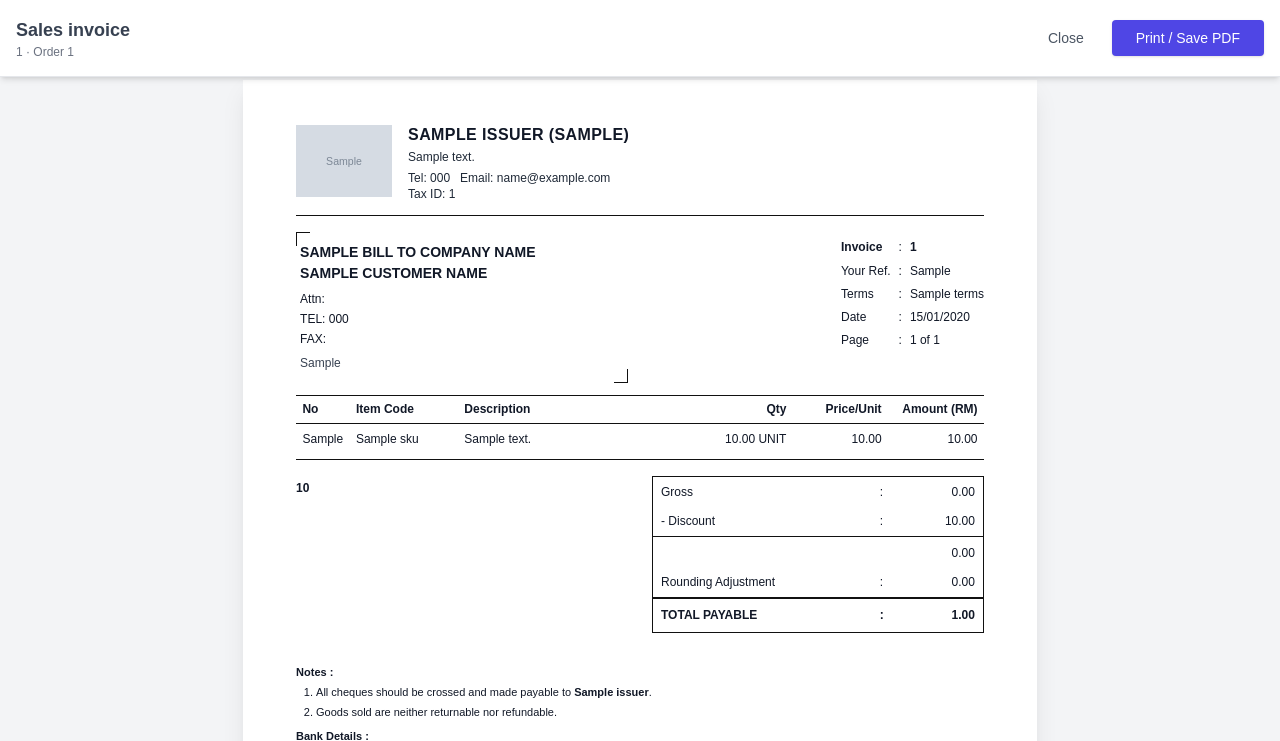
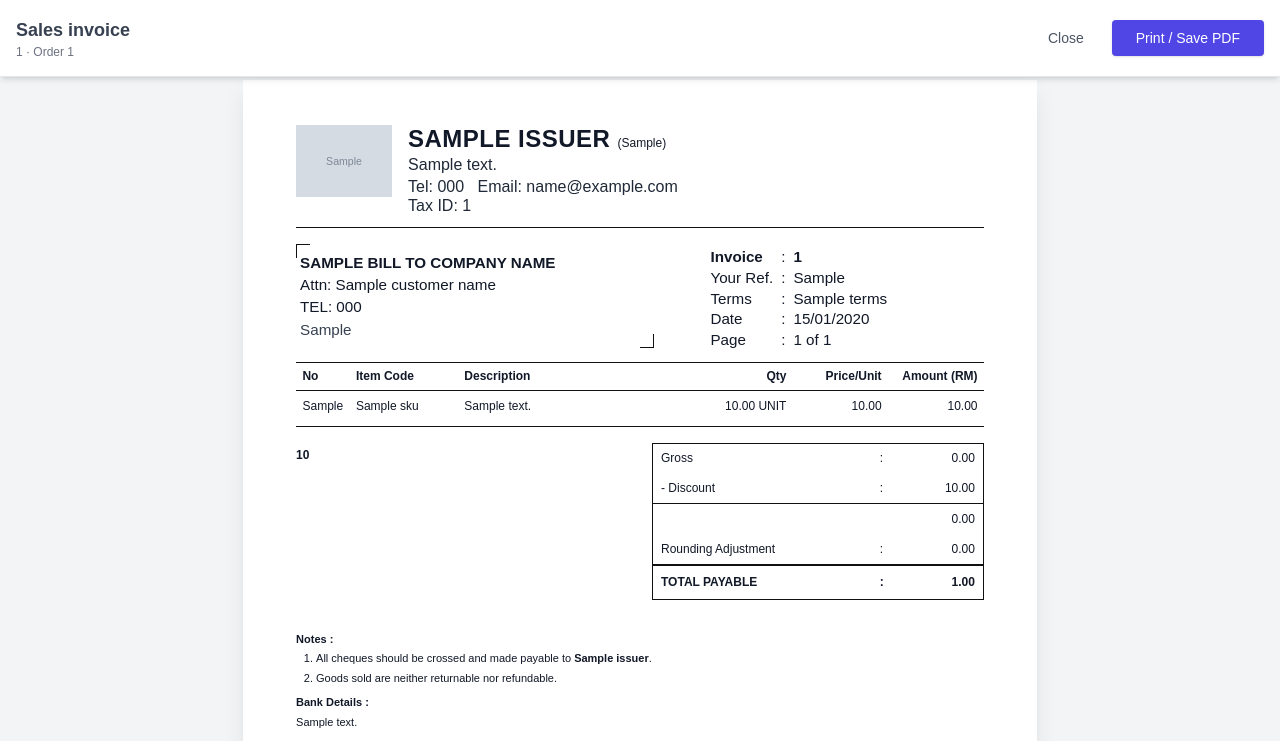
Before and after one commit to chloekoo-kky/distributorplatform, a Django app: template app/order/templates/order/sales_invoice_print.html in a window 1280 px wide. Shown: the top 741 px of the page. Run offline with Django 4.2, Linux system fonts and the light colour scheme; the template is opened without the code that fills it: most values are stand-ins (such as "Sample title", 1, 10 or a date in 2020); grey boxes marked "Sample" are stand-in pictures; some libraries are stand-ins or nearby versions.

Commit message:
invoice font adjust

```diff
--- a/app/order/templates/order/sales_invoice_print.html
+++ b/app/order/templates/order/sales_invoice_print.html
@@ -54,10 +54,43 @@
             object-fit: contain;
             object-position: left top;
         }
+        .issuer-name {
+            font-size: 1.5rem;
+            font-weight: 700;
+            text-transform: uppercase;
+            line-height: 1.15;
+            letter-spacing: 0.02em;
+            margin: 0;
+        }
+        .issuer-reg-no {
+            font-size: 0.75rem;
+            font-weight: 400;
+            text-transform: none;
+            letter-spacing: normal;
+        }
+        .issuer-address,
+        .issuer-contact {
+            font-size: 1rem;
+            line-height: 1.2;
+            margin-top: 0.15rem;
+            color: #1f2937;
+        }
+        .customer-meta-row {
+            display: flex;
+            align-items: flex-start;
+            gap: 15mm;
+            margin-top: 1rem;
+            margin-bottom: 0.75rem;
+        }
         .customer-brackets {
             position: relative;
-            padding: 0.75rem 1rem 0.75rem 0.25rem;
-            min-height: 7.5rem;
+            flex: 0 1 52%;
+            max-width: 52%;
+            min-width: 0;
+            padding: 0.6rem 0.85rem 0.6rem 0.25rem;
+            min-height: 6.5rem;
+            font-size: 0.95rem;
+            line-height: 1.25;
         }
         .customer-brackets::before,
         .customer-brackets::after {
@@ -77,6 +110,20 @@
             bottom: 0;
             right: 0;
             border-width: 0 1.5px 1.5px 0;
+        }
+        .customer-brackets .party-title {
+            font-weight: 700;
+            text-transform: uppercase;
+            line-height: 1.2;
+            margin: 0;
+        }
+        .customer-brackets .party-line {
+            margin: 0.2rem 0 0;
+            line-height: 1.25;
+        }
+        .invoice-meta {
+            flex: 0 0 auto;
+            padding-top: 0.15rem;
         }
         .invoice-table th,
         .invoice-table td {
@@ -134,8 +181,9 @@
             padding-bottom: 0.4rem;
         }
         .meta-table td {
-            padding: 0.1rem 0;
-            font-size: 12px;
+            padding: 0.05rem 0;
+            font-size: 0.95rem;
+            line-height: 1.25;
             vertical-align: top;
         }
         .meta-table .meta-label {
@@ -180,13 +228,13 @@
                 {% endif %}
             </div>
             <div class="min-w-0 flex-1">
-                <h1 class="text-base font-bold uppercase leading-tight tracking-wide">
-                    {{ issuer.legal_name }}{% if issuer.registration_no %} ({{ issuer.registration_no }}){% endif %}
+                <h1 class="issuer-name">
+                    {{ issuer.legal_name }}{% if issuer.registration_no %} <span class="issuer-reg-no">({{ issuer.registration_no }})</span>{% endif %}
                 </h1>
                 {% if issuer.address %}
-                <p class="mt-1 whitespace-pre-line text-xs leading-snug text-gray-800">{{ issuer.address }}</p>
+                <p class="issuer-address whitespace-pre-line">{{ issuer.address }}</p>
                 {% endif %}
-                <div class="mt-1 text-xs leading-snug text-gray-800">
+                <div class="issuer-contact">
                     {% if issuer.phone %}<span>Tel: {{ issuer.phone }}</span>{% endif %}
                     {% if issuer.phone and issuer.email %} &nbsp;{% endif %}
                     {% if issuer.email %}<span>Email: {{ issuer.email }}</span>{% endif %}
@@ -196,23 +244,19 @@
         </div>
 
         {# --- Customer + meta --- #}
-        <div class="mt-4 mb-3 grid grid-cols-2 gap-6 items-start">
+        <div class="customer-meta-row">
             <div class="customer-brackets">
                 {% if bill_to_company_name %}
-                <p class="font-bold uppercase text-sm leading-tight">{{ bill_to_company_name }}</p>
-                <p class="mt-1 font-semibold uppercase text-sm leading-tight">{{ customer_name }}</p>
-                {% else %}
-                <p class="font-bold uppercase text-sm leading-tight">{{ customer_name }}</p>
+                <p class="party-title">{{ bill_to_company_name }}</p>
                 {% endif %}
-                <p class="mt-2 text-xs">Attn:</p>
-                <p class="mt-1 text-xs">TEL: {% if customer_phone %}{{ customer_phone }}{% endif %}</p>
-                <p class="mt-1 text-xs">FAX:</p>
+                <p class="party-line">Attn: {{ customer_name }}</p>
+                <p class="party-line">TEL: {% if customer_phone %}{{ customer_phone }}{% endif %}</p>
                 {% if ship_to %}
-                <p class="mt-2 whitespace-pre-line text-xs text-gray-700">{{ ship_to }}</p>
+                <p class="party-line whitespace-pre-line text-gray-700">{{ ship_to }}</p>
                 {% endif %}
             </div>
-            <div class="pt-1">
-                <table class="meta-table ml-auto">
+            <div class="invoice-meta">
+                <table class="meta-table">
                     <tr>
                         <td class="meta-label font-bold">Invoice</td>
                         <td class="meta-colon">:</td>
```
